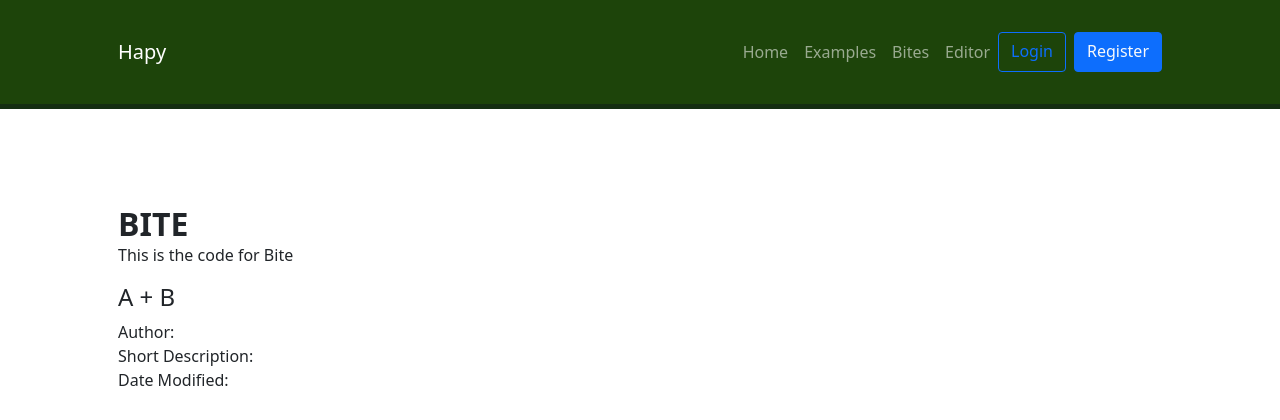
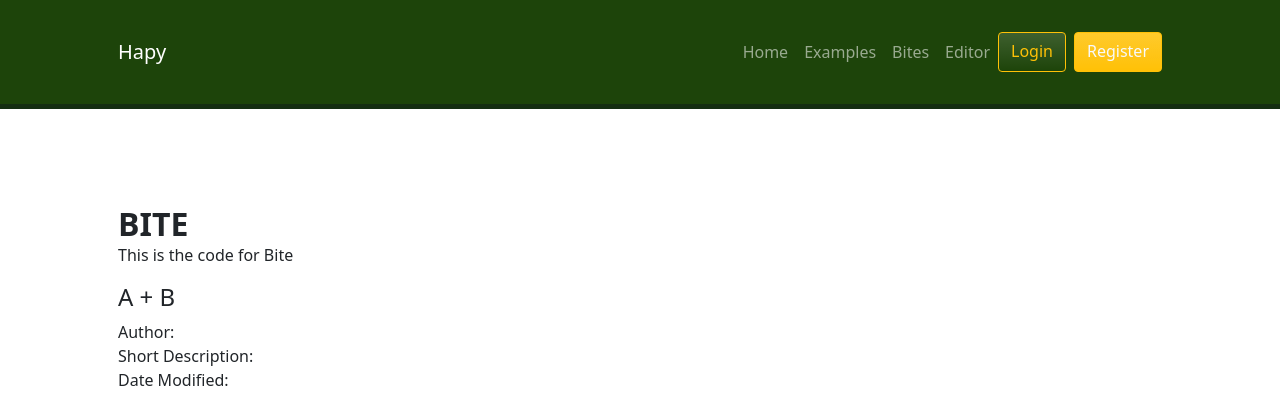
Before and after one commit to hapy-lang/hapy-api, a FastAPI app: template hapy-land/frontend/templates/bite.html in a window 1280 px wide. Shown: the top 420 px of the page. Run offline with FastAPI, Linux system fonts and the light colour scheme; the template is opened without the code that fills it, so the values that code supplies are empty; parts of the project's set-up code (start-up, migrations or seed data) failed here and were passed over; some libraries are stand-ins or nearby versions.

Commit message:
some styling to home page

```diff
--- a/hapy-land/frontend/templates/partials/nav-2.html
+++ b/hapy-land/frontend/templates/partials/nav-2.html
@@ -64,8 +64,8 @@
           class="d-grid gap-2 d-md-flex justify-content-end"
           style="font-size: 15px"
         >
-          <a class="btn btn-outline-primary" href="/login">Login</a>
-          <a class="btn btn-primary text-light" href="/register">Register</a>
+          <a class="bg-gradient btn btn-outline-warning" href="/login">Login</a>
+          <a class="btn btn-warning bg-gradient text-light" href="/register">Register</a>
         </div>
 
         {%endif%}
```
Also changed, not shown: hapy-land/frontend/templates/index.html (+6 -6 lines), hapy-land/frontend/static/images/logo-transparent-bg.png (added).
